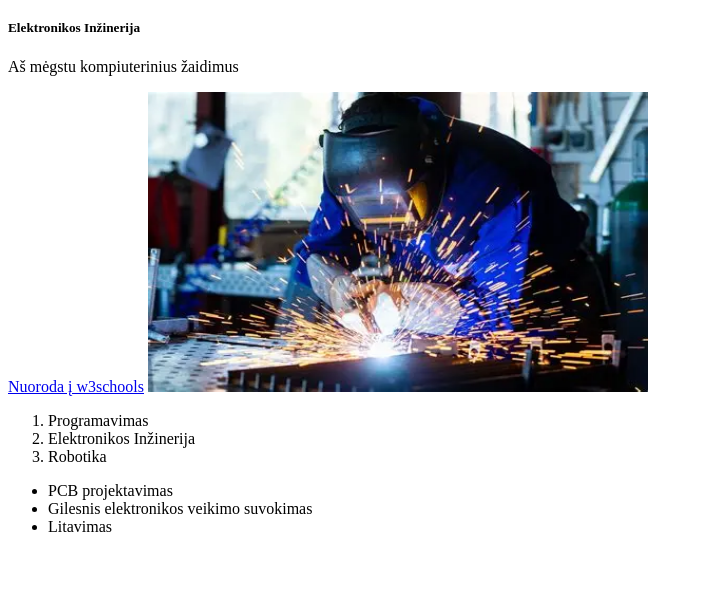
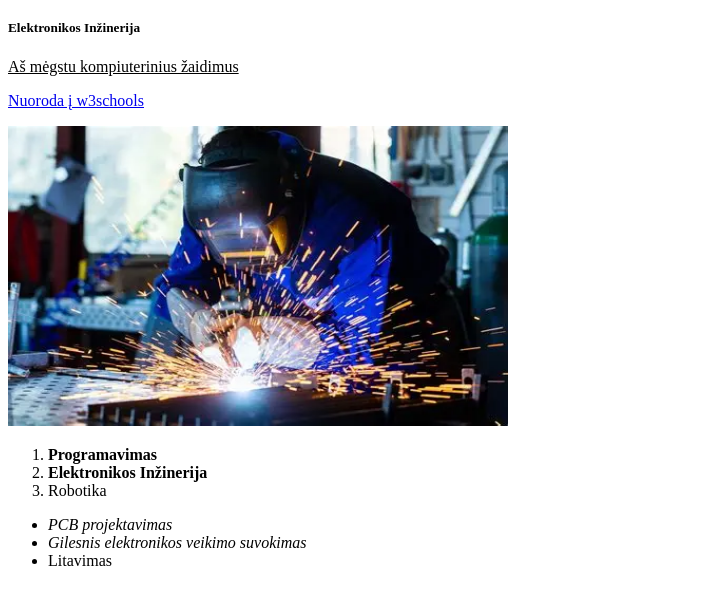
Before and after one commit to Dominykas567/Dominykas567.github.io, a plain HTML site: page index.html in a window 1280 px wide. Shown: the part 61-666 px from the top of the page, without its empty margins (0-703 px from the left). Drawn offline with Linux system fonts and the light colour scheme.

Commit message:
Updated index.html

```diff
--- a/index.html
+++ b/index.html
@@ -10,18 +10,27 @@
     <h1>Dominykas Kazlauskas</h1>
     <h5>Elektronikos Inžinerija</h5>
     <div>
-        <p>Aš mėgstu kompiuterinius žaidimus</p>
+        <p><u>Aš mėgstu kompiuterinius žaidimus</u></p>
+        <!-- <u> daugumoje html versiju nebeveikia, gali sukelti pavaizdavimo problemu ir
+            ir netycia blokuoti kitus elementus -->
         <a href="https://www.w3schools.com/html/">Nuoroda į w3schools</a>
+        <p></p>
         <img src="images/engineer.webp" alt="Obuolys" height="300" width="500">
     </div>
+    <!-- div skirtas tiklalapiu kurejams grupuoti ir organizuoti elementus del stiliaus
+    ir skriptinimo priezasciu-->
     <ol>
-        <li>Programavimas</li>
-        <li>Elektronikos Inžinerija</li>
+        <li><strong>Programavimas</strong></li>
+        <li><b>Elektronikos Inžinerija</b></li>
+        <!--strong naudojimas pazymeti
+         kazkam kas yra svarbaus, kad teksto klausytojai girdetu balso tono skirtuma -->
         <li>Robotika</li>
     </ol>
     <ul>
-        <li>PCB projektavimas</li>
-        <li>Gilesnis elektronikos veikimo suvokimas</li>
+        <li><em>PCB projektavimas</em></li>
+        <li><i>Gilesnis elektronikos veikimo suvokimas</i></li>
+        <!--em naudojimas prideti zodziams semantines prasmes,
+        kad teksto klausytojai girdetu balso tono skirtuma -->
         <li>Litavimas</li>
     </ul>
 </body>
```
